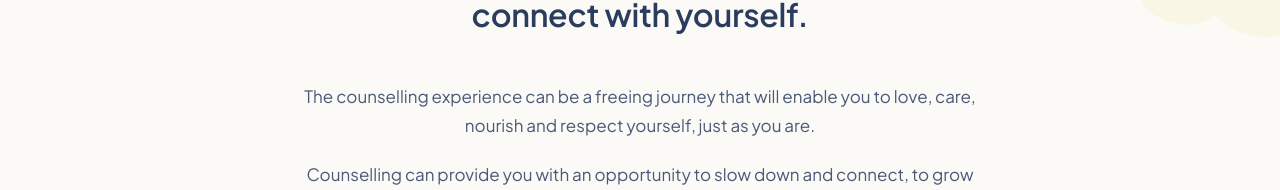
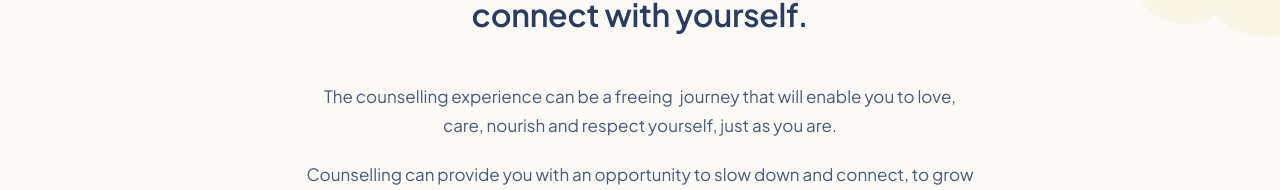
Before and after one commit to TheRebornAlwin/hampshireheadspace, a Next.js app: page /about-you in a window 1280 px wide. Shown: the part 508-698 px from the top of the page. Built offline with nearby package versions, Linux system fonts and the light colour scheme.

Commit message:
About You: nudge "freeing journey" word spacing wider by 4px per Ruth

```diff
--- a/app/about-you/page.tsx
+++ b/app/about-you/page.tsx
@@ -79,9 +79,10 @@ export default function AboutYouPage() {
           <FadeIn>
             <div className="mx-auto max-w-prose space-y-5 text-center text-[16px] leading-relaxed text-navy/85 sm:text-[17px]">
               <p>
-                The counselling experience can be a freeing{" "}
-                journey that will enable you to love, care, nourish and
-                respect yourself, just as you are.
+                The counselling experience can be a{" "}
+                <span style={{ wordSpacing: "4px" }}>freeing journey</span>{" "}
+                that will enable you to love, care, nourish and respect
+                yourself, just as you are.
               </p>
               <p>
                 Counselling can provide you with an opportunity to slow down
```
